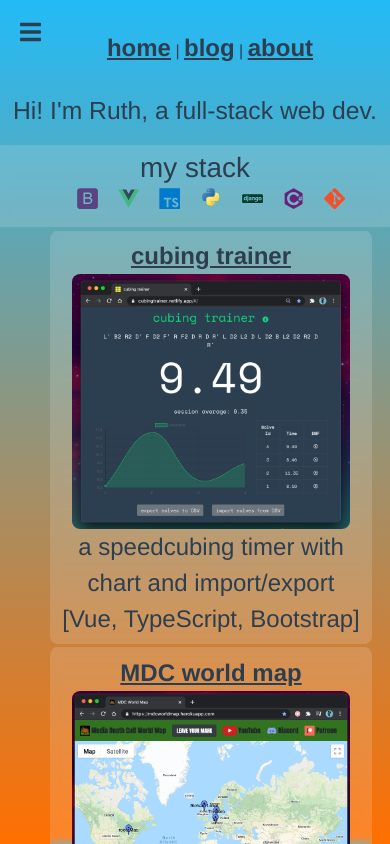
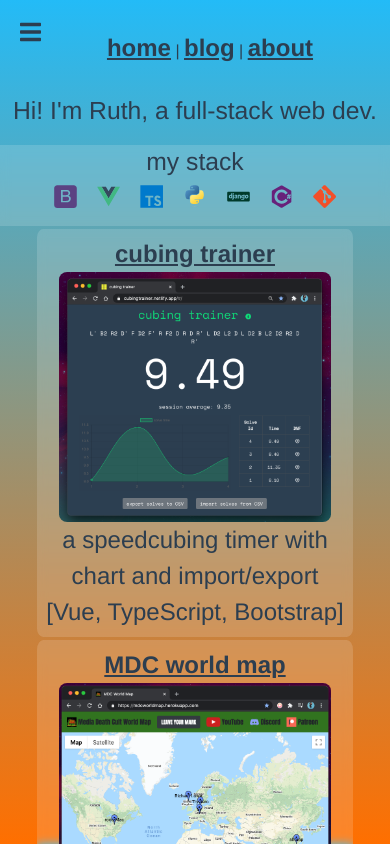
Before and after one commit to ruthrootz/portfolio, a Vue app: page /#/ in a window 390 px wide. Shown: the top 844 px of the page. Built offline with nearby package versions, Linux system fonts and the light colour scheme.

Commit message:
fixed projects css

```diff
--- a/src/App.vue
+++ b/src/App.vue
@@ -29,7 +29,7 @@ footer {
 
 ul {
     list-style-type: none;
-    padding: 0;
+    padding: 0 !important;
 }
 
 li {
@@ -72,11 +72,6 @@ p {
     color: rgb(19, 19, 133);
 }
 
-.wrapper {
-    display: flex;
-    flex-wrap: wrap;
-}
-
 .nav-toggle-button {
     float: left;
     margin: 5%;;
@@ -89,18 +84,14 @@ p {
     display: inline;
 }
 
-.sidebar {
+.b-sidebar-body {
     /* flex-grow: 1;
     flex-basis: 300px;
     align-self: start;
     position: sticky;
     position: -webkit-sticky;
     top: 0; */
-    font-size: 0.50rem;
-}
-
-.sidebar > ul {
-    margin: 3%;
+    font-size: 0.25rem !important;
 }
 
 .sidebar > h2 {
@@ -120,6 +111,8 @@ p {
     flex-basis: 0;
     flex-grow: 999;
     font-size: 1.5rem;
+    width: 50%;
+    margin: 0px auto;
 }
 
 .center {
@@ -140,10 +133,6 @@ p {
     backdrop-filter: blur(5px);
     margin-bottom: 0% !important;
     padding: 0.5%;
-}
-
-.stack > h1 {
-    margin: 1%;
 }
 
 .blog {
@@ -173,7 +162,6 @@ p {
 }
 
 .demo {
-    width: 90%;
     display: block;
     margin: 1% auto;
 }
@@ -190,15 +178,16 @@ p {
     padding: 13px;
 }
 
-.r-icon {
-    margin: 1%;
-}
-
 .li-icon {
     width: 6%;
 }
 
 @media only screen and (max-width: 800px) {
+
+    .projects {
+        width: 90%;
+        margin: 0px auto;
+    }
 
     .demo {
         width: 90%;
@@ -215,13 +204,4 @@ p {
 
 }
 
-@media only screen and (max-width: 490px) {
-
-    .sidebar {
-        position: relative;
-        font-size: 0.75rem;
-    }
-
-}
-
 </style>
--- a/src/components/Home.vue
+++ b/src/components/Home.vue
@@ -18,7 +18,7 @@
         </b-sidebar>
         <div class="section"><h2>Hi! I'm Ruth, a full-stack web dev.</h2></div>
         <div class="section stack">
-            <h1>my stack</h1>
+            <h2>my stack</h2>
             <ul >
                 <li class="li-icon">
                     <svg viewBox="0 0 128 128">
```
